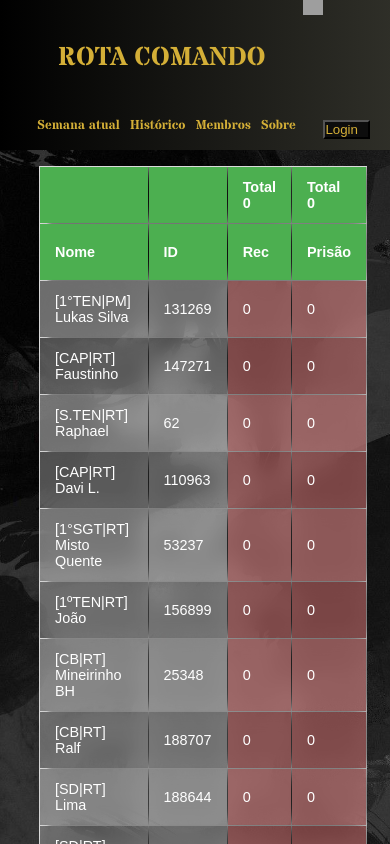
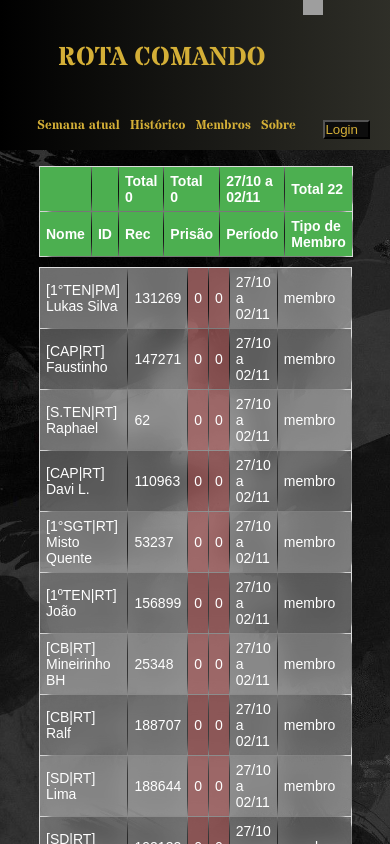
Before and after one commit to socram125555/rota-control, an Angular app: page /home in a window 390 px wide. Shown: the top 844 px of the page. Built offline with nearby package versions, Linux system fonts and the light colour scheme; grey boxes are pictures that could not be loaded.

Commit message:
alterações semana atual

```diff
--- a/src/app/main/main.component.html
+++ b/src/app/main/main.component.html
@@ -1,5 +1,5 @@
 <div class="table-container">
-  <table>
+  <table class="resp">
     <thead>
       <tr>
         <th></th>
--- a/src/app/main/main.component.scss
+++ b/src/app/main/main.component.scss
@@ -46,6 +46,26 @@ button {
   overflow-x: auto;
   padding: 1em;
   margin: auto;
+}
+@media  screen and (max-width: 600px) {
+
+  .resp thead  {
+    display: block;
+    margin-bottom: 10px;
+    width:50%;
+
+  }
+  .resp tbody {
+    display: block;
+    margin-bottom: 10px;
+    width: 50%;
+  }
+}
+@media screen and (max-width:500px) {
+ table.resp th, table.resp td {
+  font-size: 14px;
+  padding: 6px;
+ }
 }
 
 table {
```
